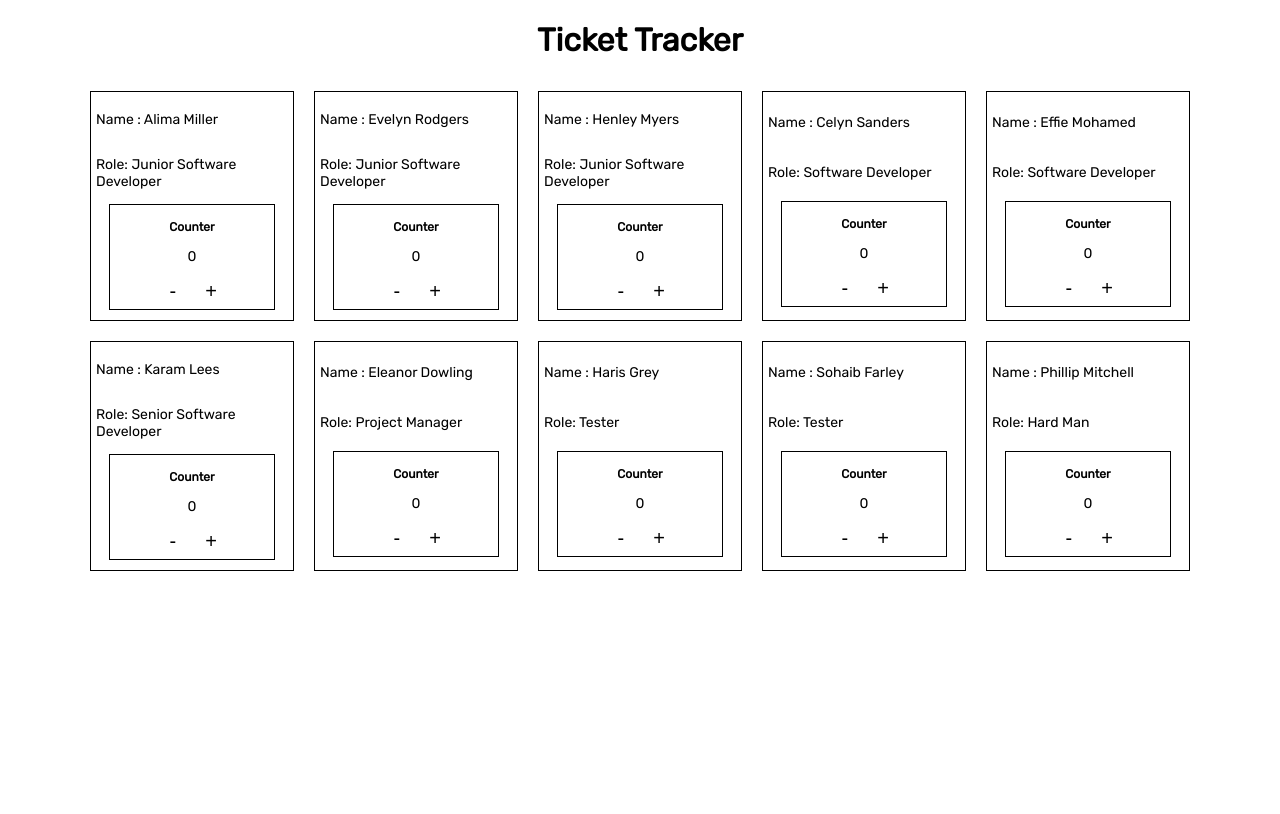
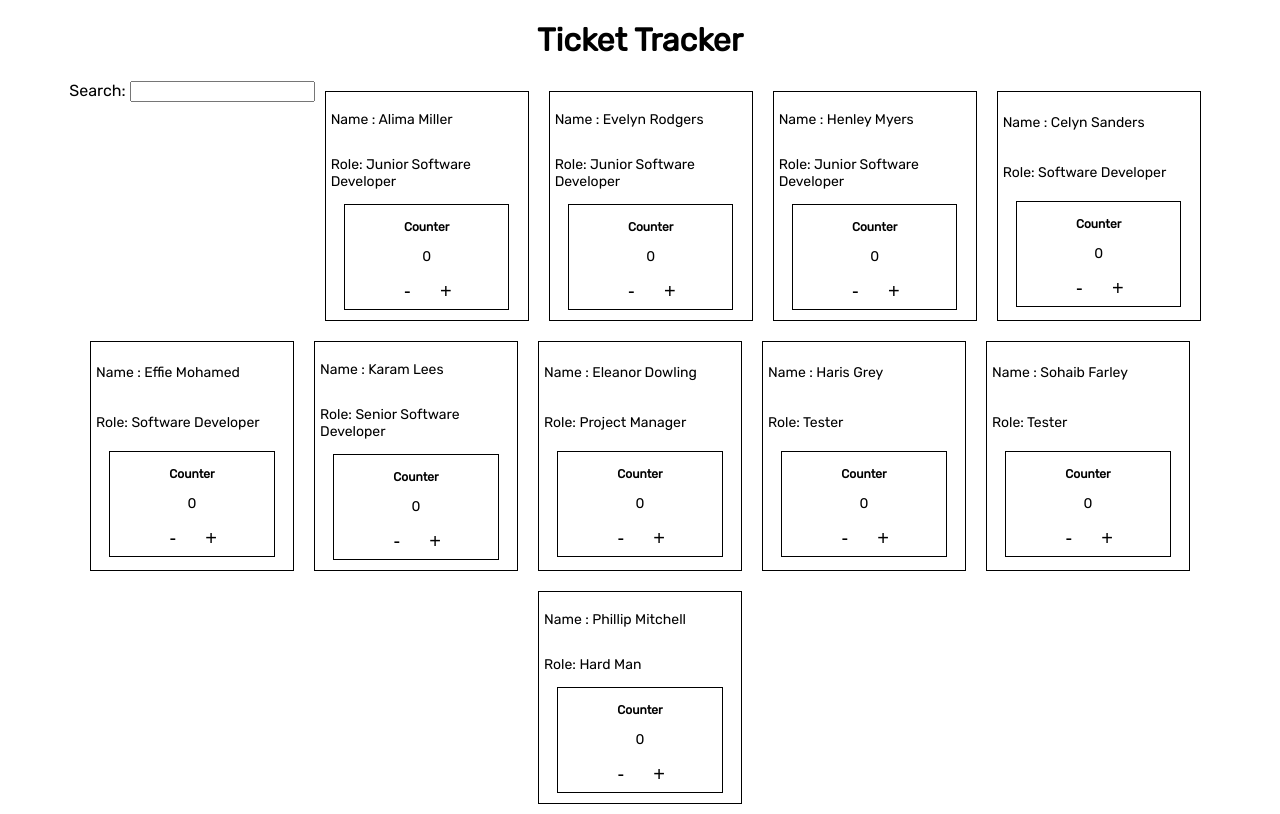
Before and after one commit to sachie5/ticket-tracker-project, a React (Vite) app: page / in a window 1280 px wide. Built offline with nearby package versions, Linux system fonts and the light colour scheme.

Commit message:
added search box that filters my name

```diff
--- a/src/App.tsx
+++ b/src/App.tsx
@@ -1,12 +1,27 @@
 import "./App.scss";
+import { FormEvent, useState } from "react";
 import staff from "./data/staff";
 import StaffTile from "./components/StaffTile/StaffTile";
+import SearchStaff from "./components/SearchStaff/SearchStaff";
 
 const App = () => {
+
+  const [searchTerm, setSearchTerm] = useState<string>("");
+
+  const handleInput = (event: FormEvent<HTMLInputElement>) => {
+    const searchWord = event.currentTarget.value;
+    setSearchTerm(searchWord)
+  }
+
+  const filteredStaff= staff.filter(staff=> {
+    return staff.name.toLowerCase().includes(searchTerm)
+  });
+
   return (
      <div className="tracker">
       <h1 className="tracker__heading">Ticket Tracker</h1>
-        <StaffTile staff={staff}/>
+        <SearchStaff label="Search Staff" searchTerm={searchTerm} handleInput={handleInput}/>
+        <StaffTile staff={filteredStaff}/>
    </div>
  )
 }
--- /dev/null
+++ b/src/components/SearchStaff/SearchStaff.tsx
@@ -0,0 +1,21 @@
+import { FormEventHandler } from "react";
+import "./SearchStaff.scss";
+
+type SearchStaffProps = {
+    label: string;
+    searchTerm: string;
+    handleInput:FormEventHandler<HTMLInputElement>;
+};
+
+const SearchStaff = ({label, searchTerm, handleInput}: SearchStaffProps) => {
+
+    return (
+        <div className="tracker__search">
+            <label htmlFor={label} className="tracker__search--label">
+                Search: <input type="text" id={label} name={label} value={searchTerm} onInput={handleInput} className="tracker__search--input"/>
+            </label>
+        </div>
+    )
+}
+
+export default SearchStaff;
```
Also changed, not shown: src/components/SearchStaff/SearchStaff.scss (added).
